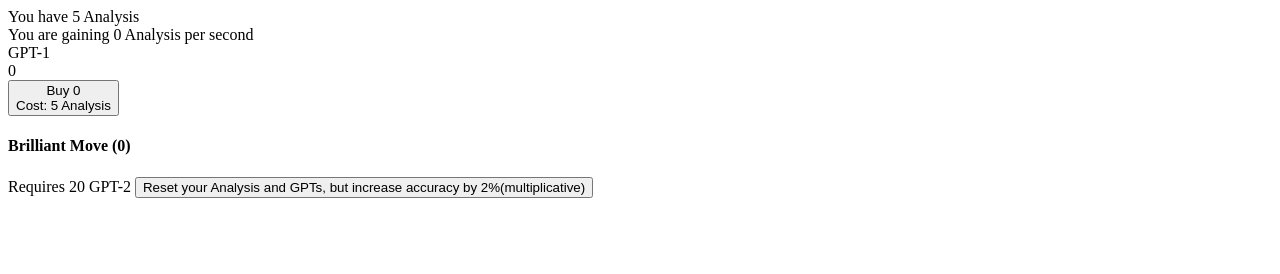
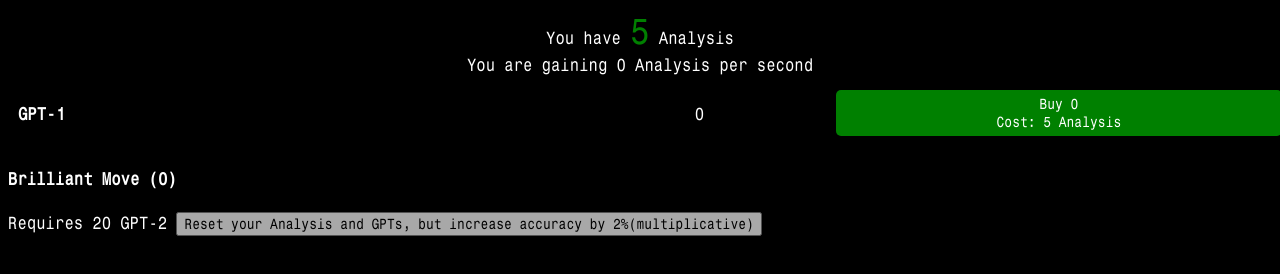
Before and after one commit to csridge/ChessAnalyzer, a website: page index.html in a window 1280 px wide. Drawn offline with Linux system fonts and the light colour scheme; the site is published under a folder, as on GitHub Pages, so addresses that start at the root find nothing.

Commit message:
not sure what im doing

```diff
--- a/index.html
+++ b/index.html
@@ -2,8 +2,8 @@
 <html>
     <title>Chess Analyzer</title>
     <meta charset="UTF-8">
-    <link rel="stylesheet" href="/css/style.css">
-    <link rel="stylesheet" href="/css/rows.css">
+    <link rel="stylesheet" href="css/style.css">
+    <link rel="stylesheet" href="css/rows.css">
 
     </script>
     <body>
```
